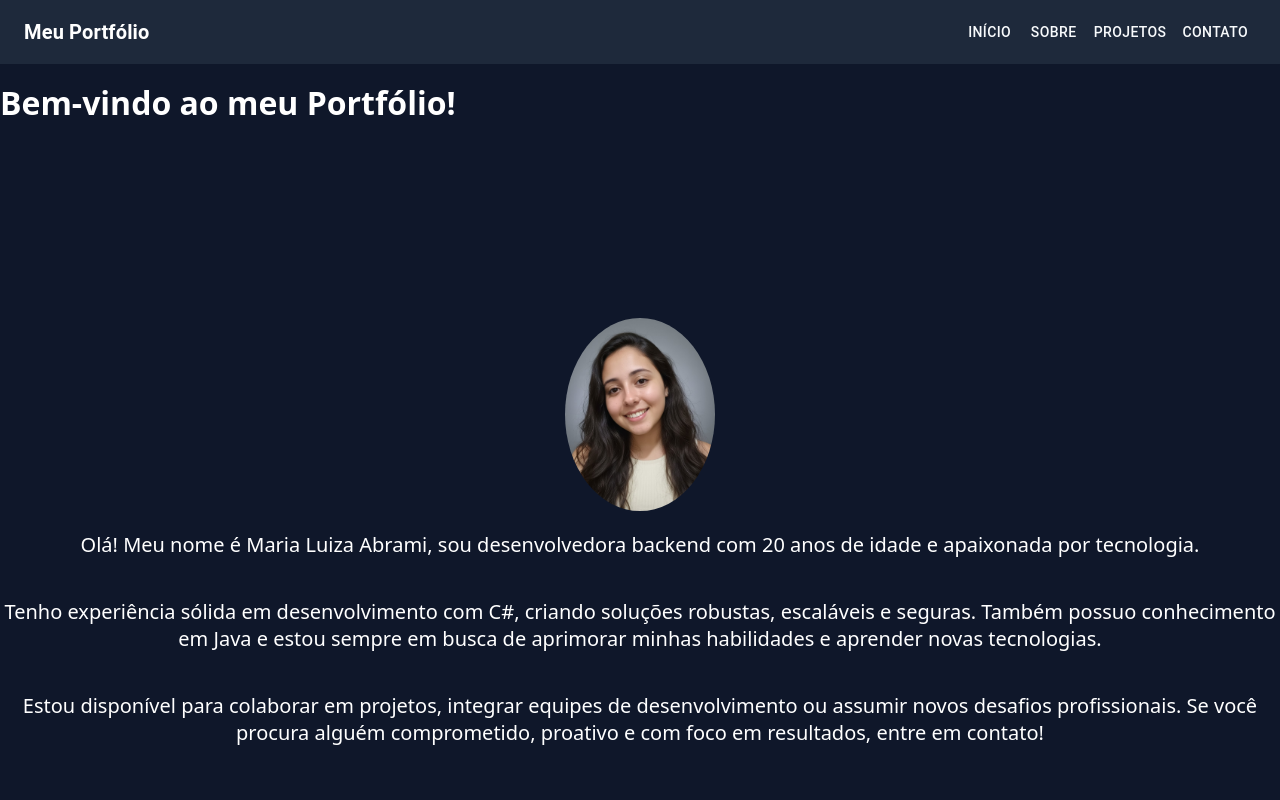
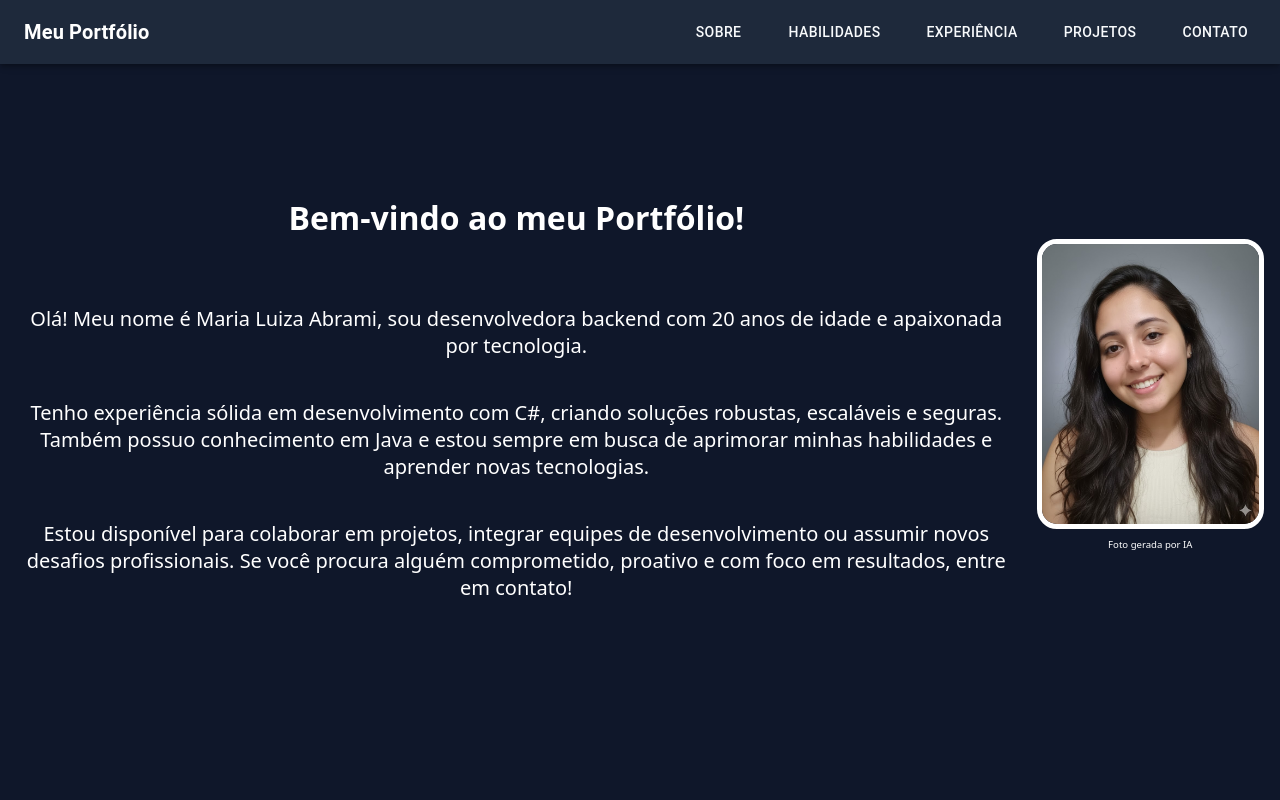
Before and after one commit to MaluAbrami/meu-portfolio, a React (Vite) app: page / in a window 1280 px wide. Shown: the top 800 px of the page. Built offline with nearby package versions, Linux system fonts and the light colour scheme.

Commit message:
fix: ajustando pagina principal

```diff
--- a/src/componets/Navbar.tsx
+++ b/src/componets/Navbar.tsx
@@ -5,6 +5,12 @@ import { theme } from "../styles/theme";
 const CustomAppBar = styled(AppBar)`
   background: ${theme.colors.surface} !important;
   box-shadow: none;
+  display: flex;
+  position: fixed !important;
+  top: 0;
+  left: 0;
+  width: 100%;
+  z-index: 1100;
 `;
 
 const NavButton = styled(Button)`
@@ -20,7 +26,19 @@ const NavButton = styled(Button)`
   }
 `;
 
+const ContainerButtons = styled.div`
+  display: flex;
+  gap: 30px;
+`;
+
 const Navbar = () => {
+  const smoothScrollTo = (id: string) => {
+    const element = document.getElementById(id);
+    if (element) {
+      element.scrollIntoView({ behavior: 'smooth' });
+    }
+  };
+
   return (
     <CustomAppBar position="static">
       <Toolbar>
@@ -31,10 +49,13 @@ const Navbar = () => {
         >
           Meu Portfólio
         </Typography>
-        <NavButton>Início</NavButton>
-        <NavButton>Sobre</NavButton>
-        <NavButton>Projetos</NavButton>
-        <NavButton>Contato</NavButton>
+        <ContainerButtons>
+            <NavButton onClick={() => smoothScrollTo('Sobre')}>Sobre</NavButton>
+            <NavButton onClick={() => smoothScrollTo('Habilidades')}>Habilidades</NavButton>
+            <NavButton onClick={() => smoothScrollTo('Experiencia')}>Experiência</NavButton>
+            <NavButton onClick={() => smoothScrollTo('Projetos')}>Projetos</NavButton>
+            <NavButton onClick={() => smoothScrollTo('Contato')}>Contato</NavButton>
+        </ContainerButtons>
       </Toolbar>
     </CustomAppBar>
   );
--- a/src/pages/Home.tsx
+++ b/src/pages/Home.tsx
@@ -1,16 +1,22 @@
 import React from 'react';
 import styled from 'styled-components';
+import SkillsCarousel from '../componets/SkillsCarousel';
 
-const Container = styled.div`
-  margin: 0;
-  height: 100vh;
+const ContainerHome = styled.div`
+  min-height: 100vh;
   background-color: #0F172A;
+  text-align: center;
+  display: flex;
+  align-items: center;
+  justify-content: center;
+  flex-direction: column;
 `;
 
 const Title = styled.h1`
   font-size: 2rem;
   font-weight: bold;
   color: #ffffff;
+  margin-bottom: 50px;
 `;
 
 const Descriptions = styled.p`
@@ -20,25 +26,46 @@ const Descriptions = styled.p`
 `;
 
 const Picture = styled.img`
-  width: 150px;
-  border-radius: 50%;
+  width: 100%;
+  max-width: 500px;
+  height: auto;
+  border: 5px solid #ffffff;
+  border-radius: 20px;
+  display: block;
 `;
 
-const HomeContainer = styled.div`
+const ContainerFlexRow = styled.div`
+  display: flex;
+  flex-direction: row;
+  align-items: center;
+  justify-content: center;
+  gap: 20px;
+  text-align: center;
+  width: 100%;
+  padding: 0 16px;
+`;
+
+const ContainerFlexColumn = styled.div`
+  min-height: 100vh;
   display: flex;
   flex-direction: column;
   align-items: center;
   justify-content: center;
-  height: 100%;
   text-align: center;
+`;
+
+const Carrosel = styled.div`
+  width: 100%;
+  max-width: 1200px;
+  margin: 0 auto;
 `;
 
 const Home: React.FC = () => {
   return (
-    <Container>
+    <ContainerHome id='Sobre'>
+      <ContainerFlexRow>
+        <ContainerFlexColumn>
           <Title>Bem-vindo ao meu Portfólio!</Title>
-      <HomeContainer>
-        <Picture src="src/assets/minhaFotoComIA.jpg" alt="Minha Foto" />
           <Descriptions>
           Olá! Meu nome é Maria Luiza Abrami, sou desenvolvedora backend com 20 anos de idade e apaixonada por tecnologia.
           </Descriptions>
@@ -48,8 +75,22 @@ const Home: React.FC = () => {
           <Descriptions>
           Estou disponível para colaborar em projetos, integrar equipes de desenvolvimento ou assumir novos desafios profissionais. Se você procura alguém comprometido, proativo e com foco em resultados, entre em contato!
           </Descriptions>
-      </HomeContainer>
-    </Container>
+        </ContainerFlexColumn>
+        <ContainerFlexColumn>
+          <Picture src="src/assets/minhaFotoComIA.jpg" alt="Minha Foto" />
+          <Descriptions style={{fontSize: '0.6rem'}}>
+            Foto gerada por IA
+          </Descriptions>
+        </ContainerFlexColumn>
+      </ContainerFlexRow>
+
+      <ContainerFlexColumn id='Habilidades'>
+        <Title>Minhas Habilidades</Title>
+        <Carrosel>
+          <SkillsCarousel />
+        </Carrosel>
+      </ContainerFlexColumn>
+    </ContainerHome>
   );
 };
 
```
Lines whose indentation alone changed are shown as unchanged.
